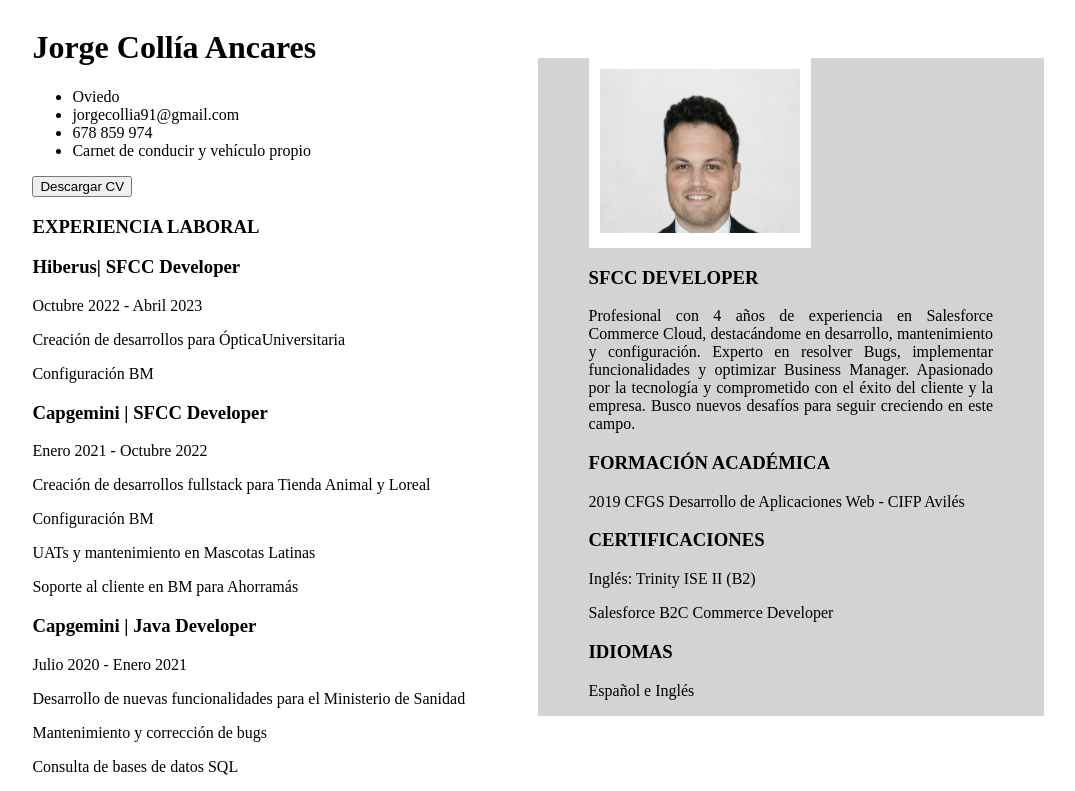
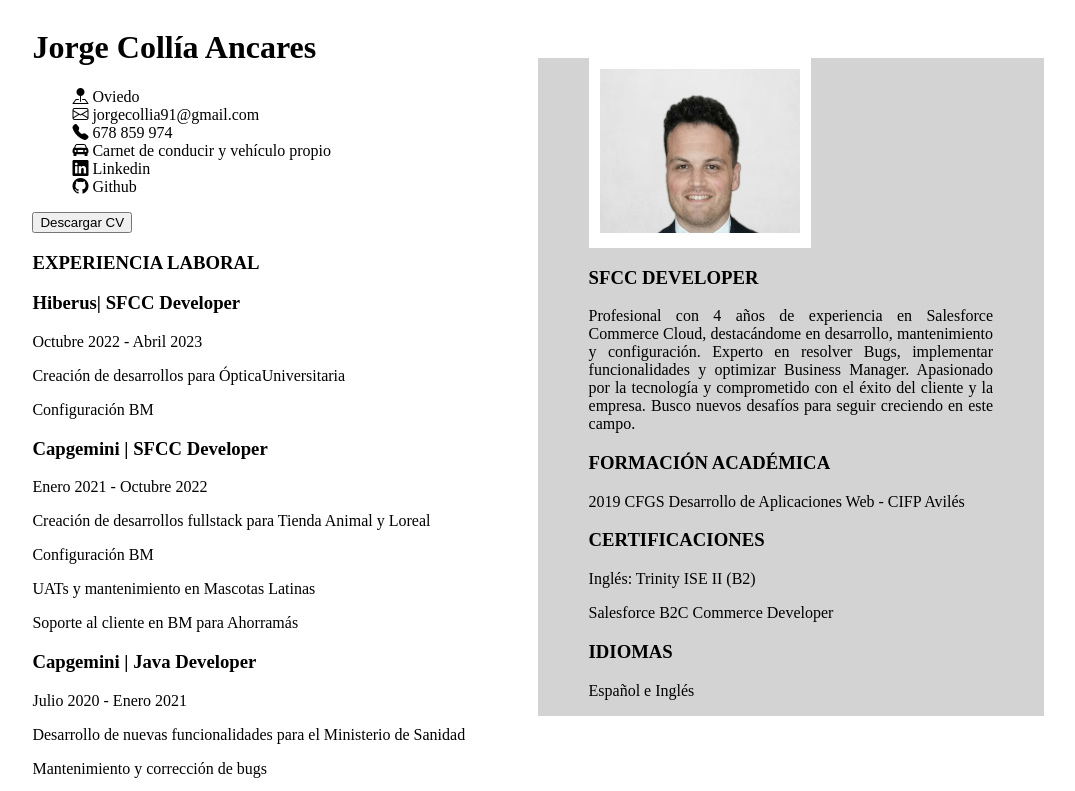
Before and after one commit to jcolliaan/jcolliaPublic, a website: page index.html in a window 1280 px wide. Shown: the top 791 px of the page, without its empty margins (102-1177 px from the left). Drawn offline with nearby package versions, Linux system fonts and the light colour scheme.

Commit message:
iconos y cv

```diff
--- a/css/cv.css
+++ b/css/cv.css
@@ -1,6 +1,10 @@
 #foto {
     width: 200px;
 
+}
+
+ul{
+    list-style-type: none;
 }
 
 .container {
--- a/index.html
+++ b/index.html
@@ -7,18 +7,24 @@
     <title>CV Jorge Collía Ancares</title>
     <link rel="stylesheet" type="text/css" href="css/cv.css">
     <link rel="icon" type="image/png" href="imagenes/iconos/cv_icon.png">
+    <link rel="stylesheet" href="https://cdn.jsdelivr.net/npm/bootstrap-icons@1.10.5/font/bootstrap-icons.css">
 </head>
 <body>
     <div class="container">
         <div id="datosContacto">
             <h1>Jorge Collía Ancares</h1>
             <ul>
-                <li>Oviedo</li>
-                <li>jorgecollia91@gmail.com</li>
-                <li>678 859 974</li>
-                <li>Carnet de conducir y vehículo propio</li>
+                <li><i class="bi bi-pin-map-fill"></i> Oviedo</li>
+                <li><i class="bi bi-envelope"></i> jorgecollia91@gmail.com</li>
+                <li><i class="bi bi-telephone-fill"></i> 678 859 974</li>
+                <li><i class="bi bi-car-front-fill"></i> Carnet de conducir y vehículo propio</li>
+                <li><i class="bi bi-linkedin"></i> Linkedin</li>
+                <li><i class="bi bi-github"></i> Github</li>
             </ul>
-            <button>Descargar CV</button>
+
+            <a href="imagenes/CV/CV - Jorge Collía Ancares.pdf" download>
+                <button>Descargar CV</button>
+            </a>
 
             <h3>EXPERIENCIA LABORAL</h3>
             <h3>Hiberus| SFCC Developer</h3>
--- a/package.json
+++ b/package.json
@@ -17,6 +17,7 @@
   },
   "homepage": "https://github.com/jcolliaan/jcolliaPublic#readme",
   "dependencies": {
-    "bootstrap": "^5.3.1"
+    "bootstrap": "^5.3.1",
+    "bootstrap-icons": "^1.10.5"
   }
 }
```
Also changed, not shown: 4 other files.
